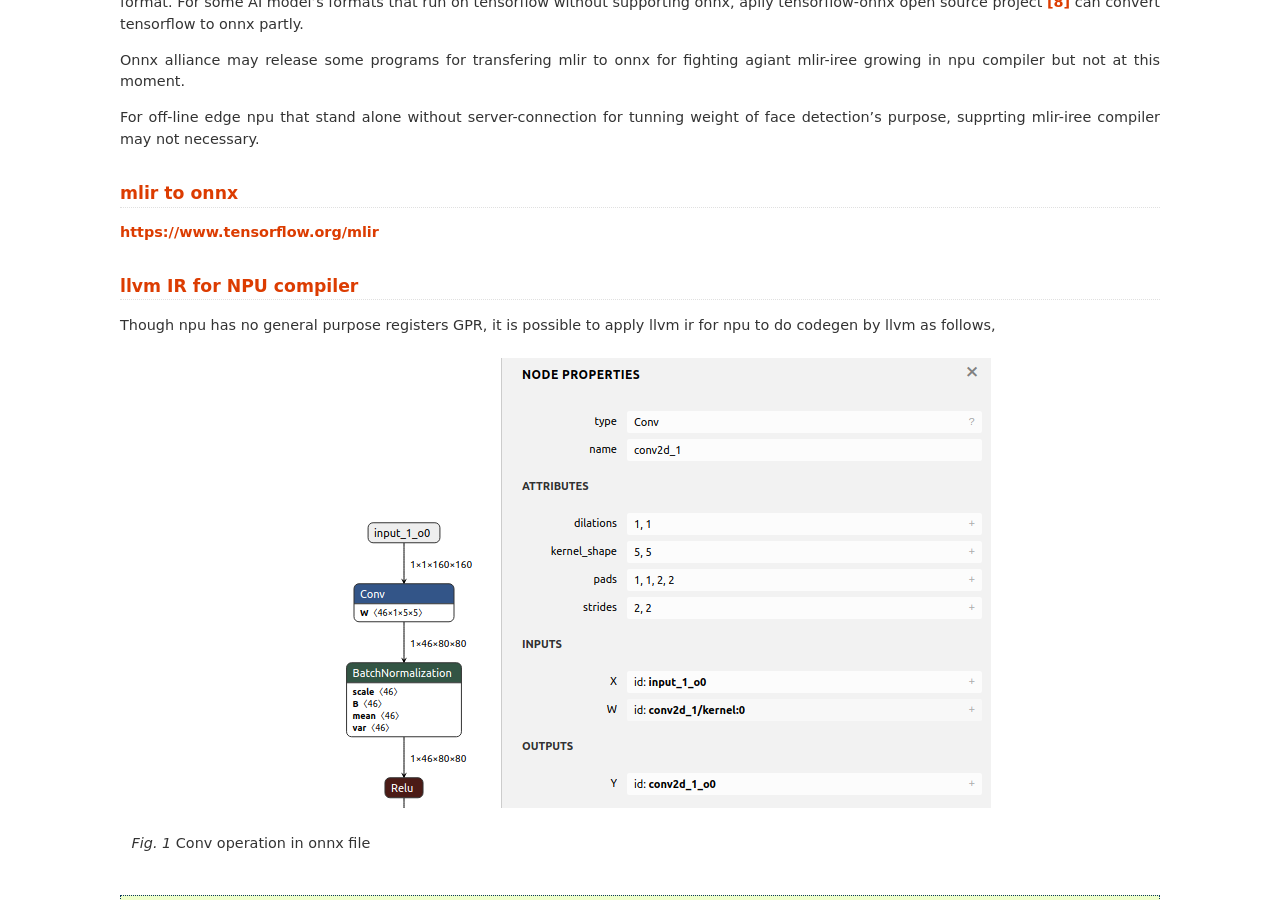
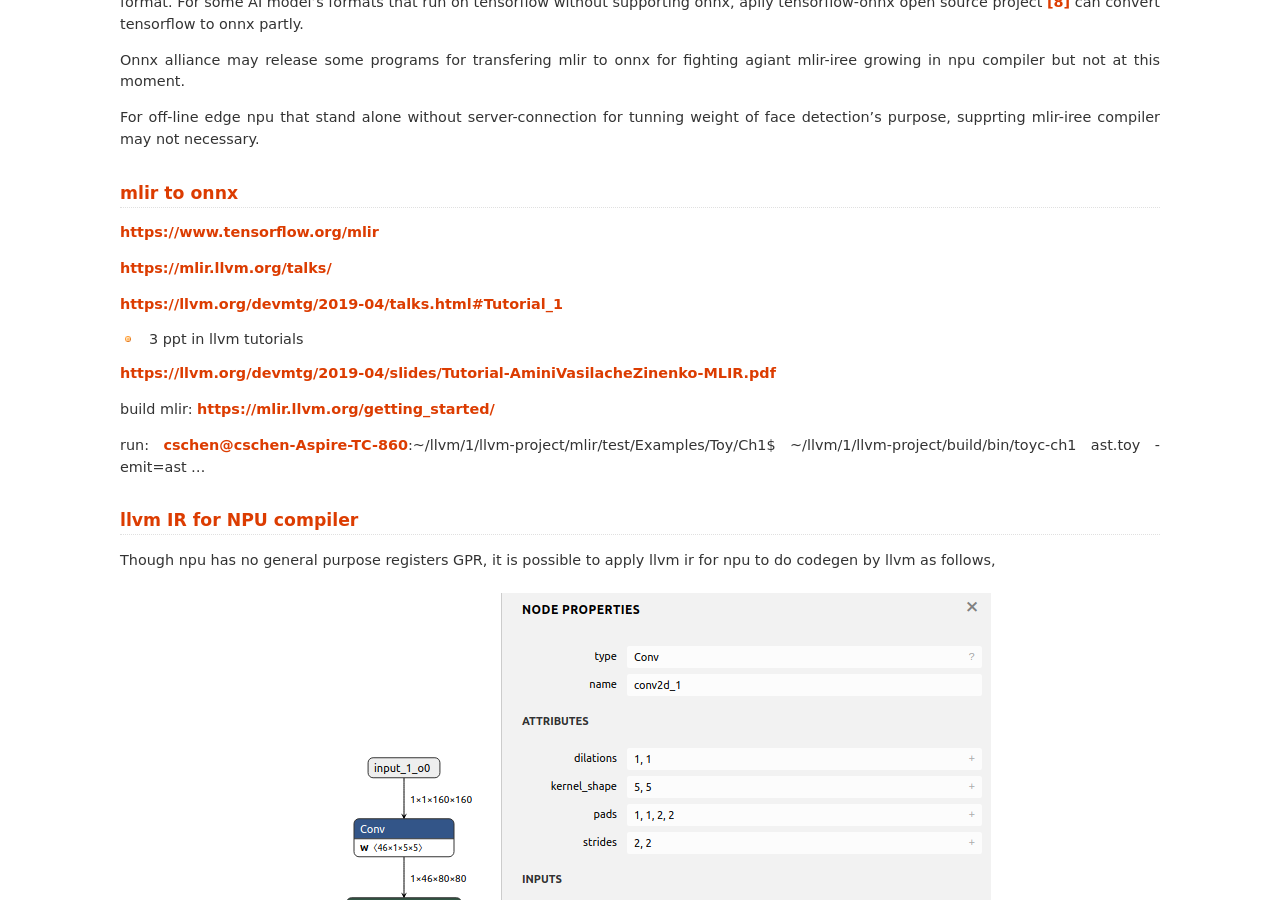
Before and after one commit to Jonathan2251/nc, a Sphinx documentation site: the page built from source/npu.rst, in a window 1280 px wide and 900 px high, scrolled down 2084 px. Built offline with Sphinx 7.4.7, drawn with Linux system fonts in a browser that asks for light colours; some of the changed text lies outside the part shown.

Commit message:
build mlir

```diff
--- a/source/npu.rst
+++ b/source/npu.rst
@@ -99,8 +99,20 @@ mlir to onnx
 
 https://www.tensorflow.org/mlir
 
+https://mlir.llvm.org/talks/
 
+https://llvm.org/devmtg/2019-04/talks.html#Tutorial_1
 
+- 3 ppt in llvm tutorials
+
+https://llvm.org/devmtg/2019-04/slides/Tutorial-AminiVasilacheZinenko-MLIR.pdf
+
+build mlir:
+https://mlir.llvm.org/getting_started/
+
+run:
+cschen@cschen-Aspire-TC-860:~/llvm/1/llvm-project/mlir/test/Examples/Toy/Ch1$ ~/llvm/1/llvm-project/build/bin/toyc-ch1 ast.toy -emit=ast
+...
 
 
 llvm IR for NPU compiler
```
